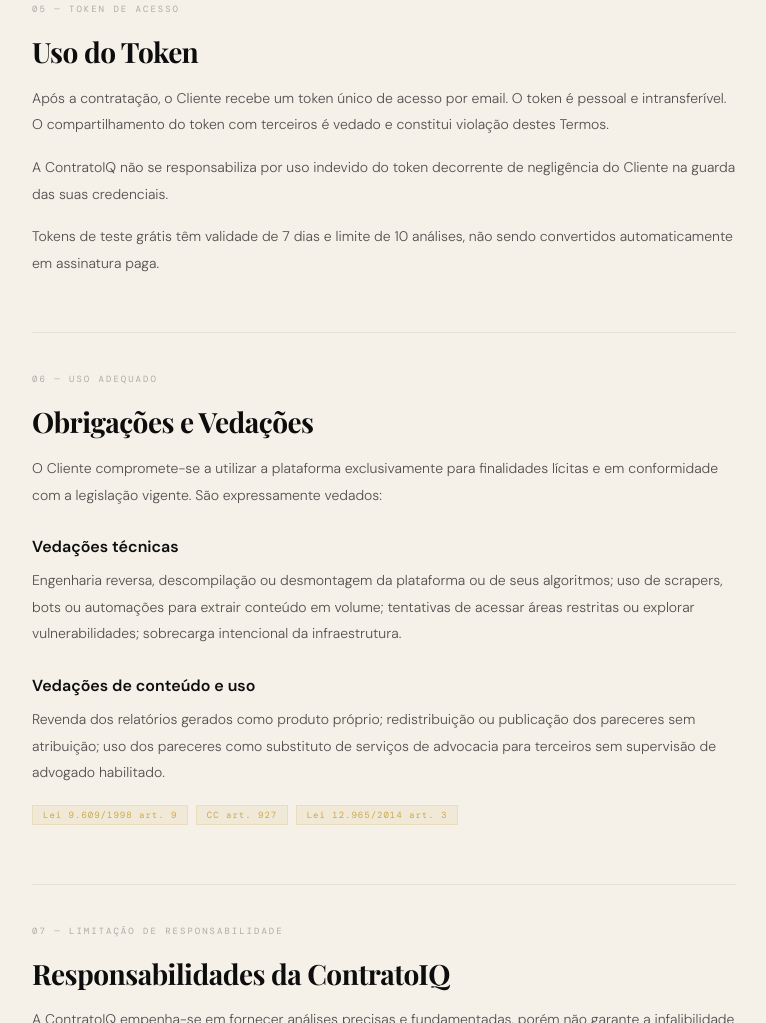
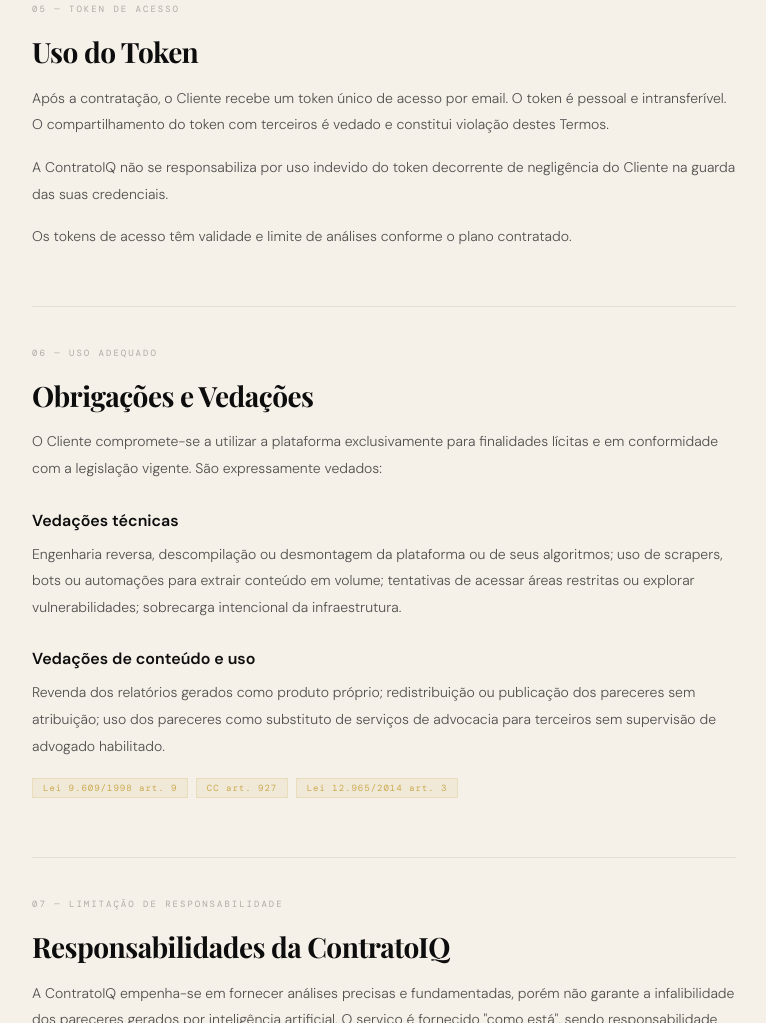
Before and after one commit to joicianogomesosares/contratoiq, a plain HTML site: page termos.html in a window 1280 px wide. Shown: the part 2845-3868 px from the top of the page, without its empty margins (256-1022 px from the left). Drawn offline with nearby package versions, Linux system fonts and the light colour scheme; a web font is replaced by a local one.

Commit message:
Update termos.html

```diff
--- a/termos.html
+++ b/termos.html
@@ -135,7 +135,7 @@ p{font-size:14px;line-height:1.9;opacity:.7;margin-bottom:16px}
     <h2>Uso do Token</h2>
     <p>Após a contratação, o Cliente recebe um token único de acesso por email. O token é pessoal e intransferível. O compartilhamento do token com terceiros é vedado e constitui violação destes Termos.</p>
     <p>A ContratoIQ não se responsabiliza por uso indevido do token decorrente de negligência do Cliente na guarda das suas credenciais.</p>
-    <p>Tokens de teste grátis têm validade de 7 dias e limite de 10 análises, não sendo convertidos automaticamente em assinatura paga.</p>
+    <p>Os tokens de acesso têm validade e limite de análises conforme o plano contratado.</p>
   </div>
 
   <div class="divider"></div>
```
